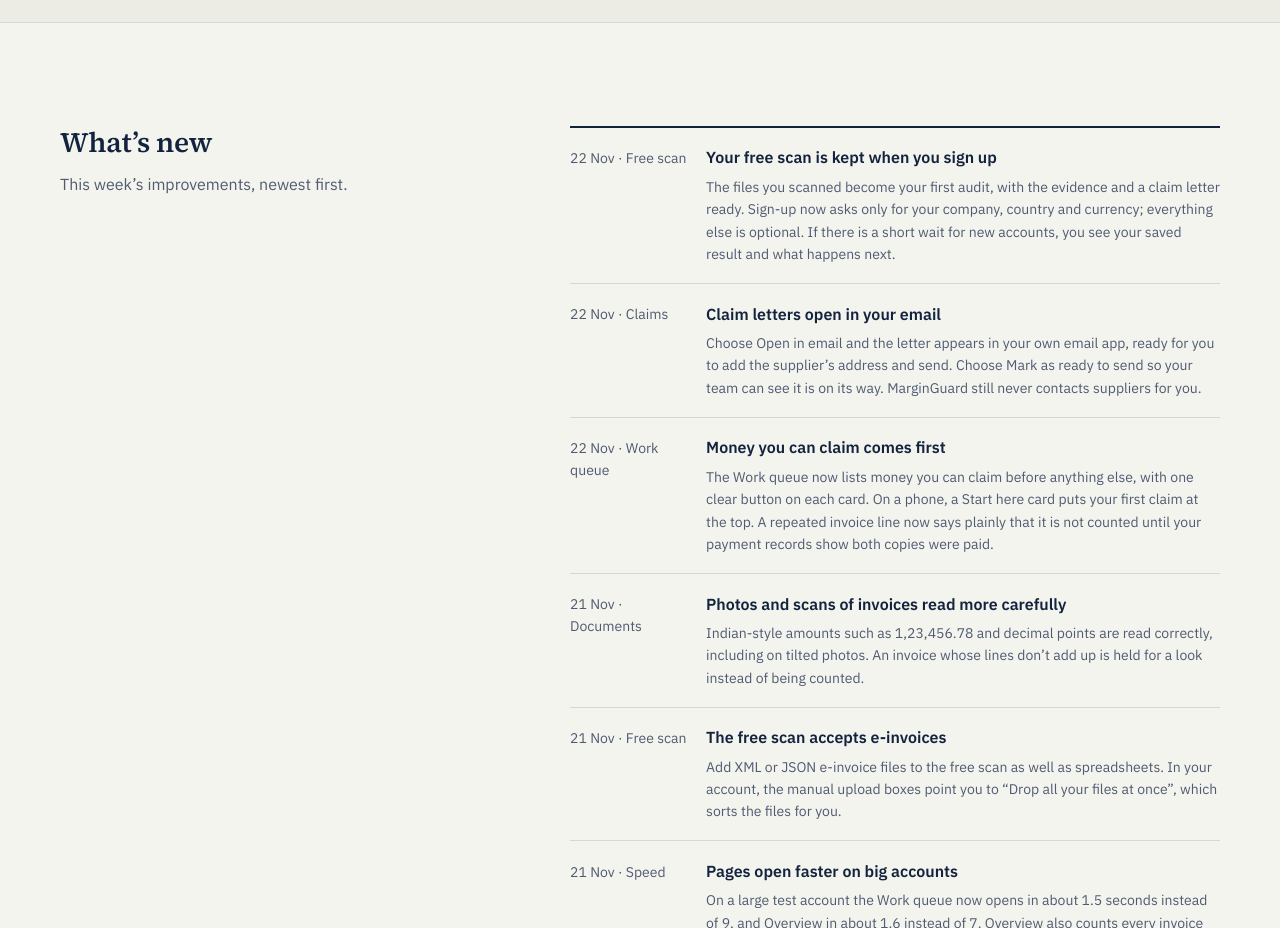
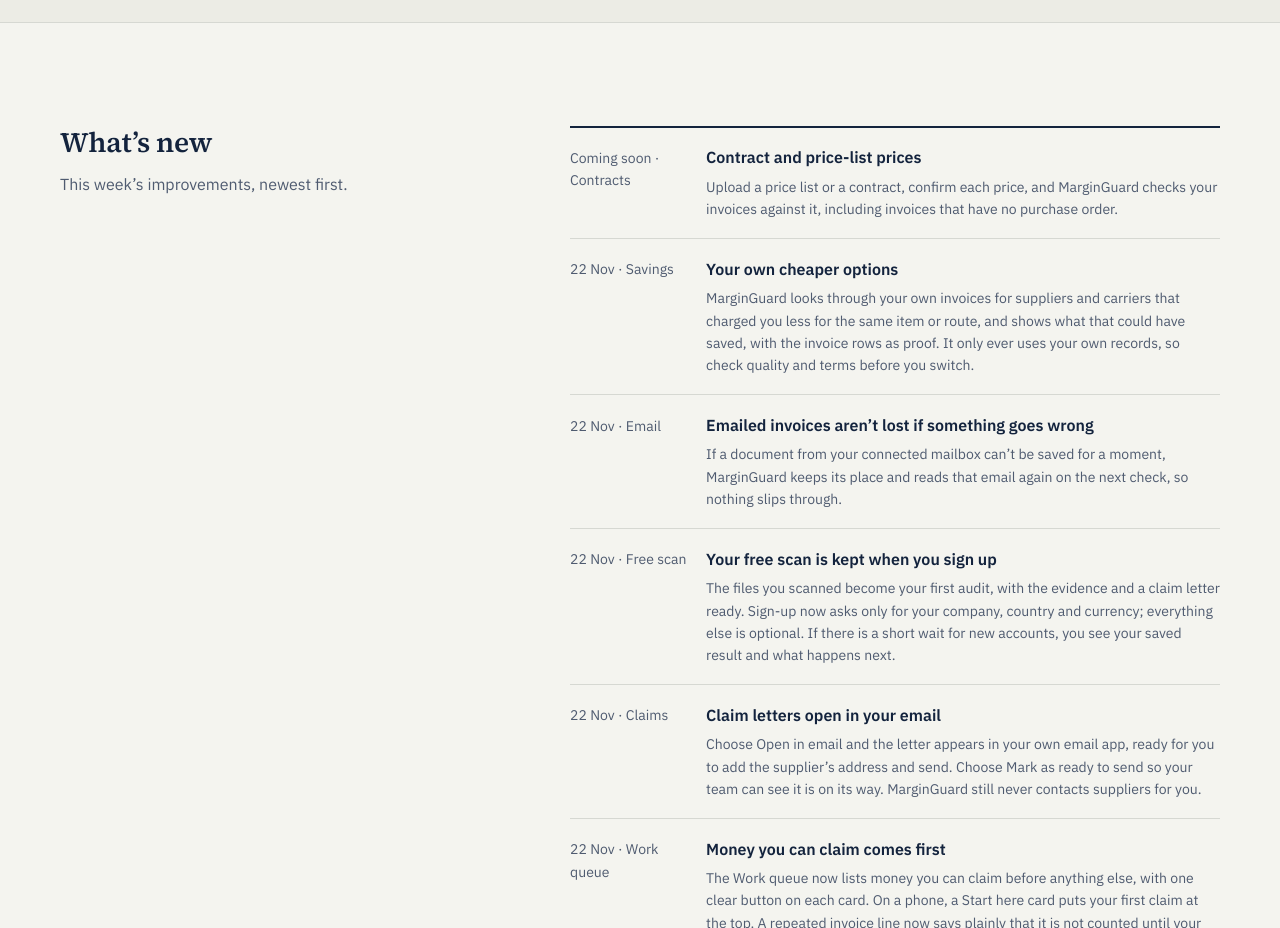
Before and after one commit to tirth14503-dev/tirth14503-dev.github.io, a plain HTML site: page marginguard/index.html in a window 1280 px wide. Shown: the part 9180-10108 px from the top of the page. Drawn offline with Linux system fonts and the light colour scheme; a web font is replaced by a local one.

Commit message:
MarginGuard site: What's new adds your own cheaper options, safer emailed invoices and contract prices (coming soon)

```diff
--- a/marginguard/index.html
+++ b/marginguard/index.html
@@ -394,6 +394,9 @@
           <p>This week’s improvements, newest first.</p>
         </header>
         <ol class="change-list">
+          <li><small>Coming soon · Contracts</small><div><h3>Contract and price-list prices</h3><p>Upload a price list or a contract, confirm each price, and MarginGuard checks your invoices against it, including invoices that have no purchase order.</p></div></li>
+          <li><small>22 Nov · Savings</small><div><h3>Your own cheaper options</h3><p>MarginGuard looks through your own invoices for suppliers and carriers that charged you less for the same item or route, and shows what that could have saved, with the invoice rows as proof. It only ever uses your own records, so check quality and terms before you switch.</p></div></li>
+          <li><small>22 Nov · Email</small><div><h3>Emailed invoices aren’t lost if something goes wrong</h3><p>If a document from your connected mailbox can’t be saved for a moment, MarginGuard keeps its place and reads that email again on the next check, so nothing slips through.</p></div></li>
           <li><small>22 Nov · Free scan</small><div><h3>Your free scan is kept when you sign up</h3><p>The files you scanned become your first audit, with the evidence and a claim letter ready. Sign-up now asks only for your company, country and currency; everything else is optional. If there is a short wait for new accounts, you see your saved result and what happens next.</p></div></li>
           <li><small>22 Nov · Claims</small><div><h3>Claim letters open in your email</h3><p>Choose Open in email and the letter appears in your own email app, ready for you to add the supplier’s address and send. Choose Mark as ready to send so your team can see it is on its way. MarginGuard still never contacts suppliers for you.</p></div></li>
           <li><small>22 Nov · Work queue</small><div><h3>Money you can claim comes first</h3><p>The Work queue now lists money you can claim before anything else, with one clear button on each card. On a phone, a Start here card puts your first claim at the top. A repeated invoice line now says plainly that it is not counted until your payment records show both copies were paid.</p></div></li>
```
